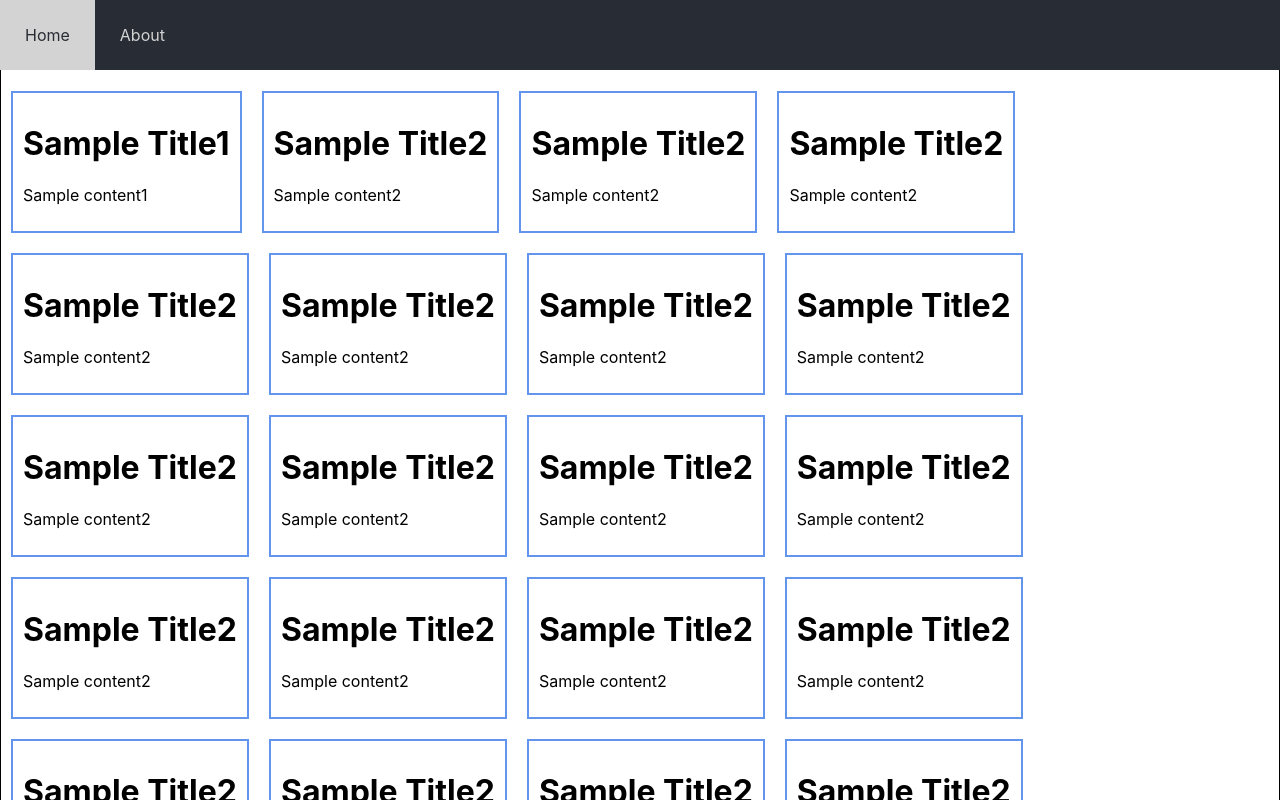
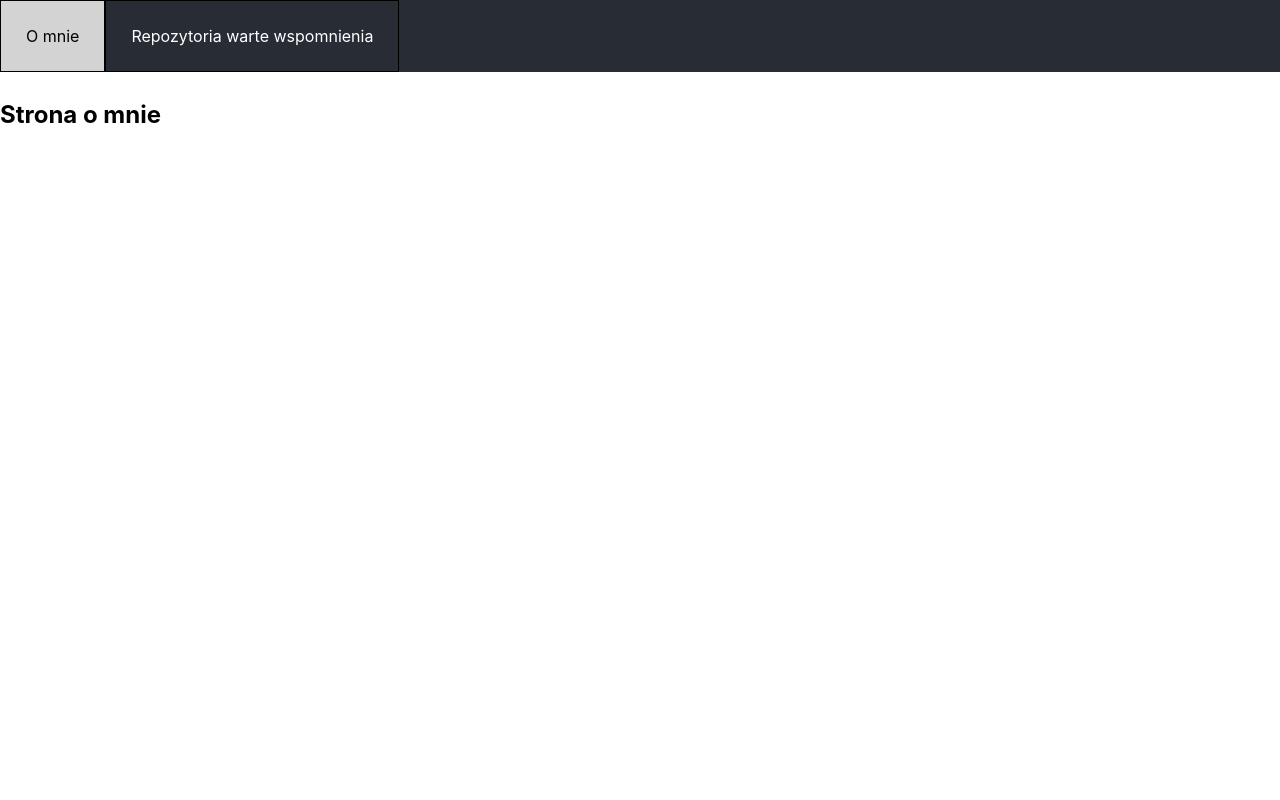
Before and after one commit to Szczygiel9/Protfolio, a React (Create React App) app: page / in a window 1280 px wide. Shown: the top 800 px of the page. Built offline with nearby package versions, Linux system fonts and the light colour scheme.

Commit message:
Routung with about and list

```diff
--- a/package.json
+++ b/package.json
@@ -31,5 +31,9 @@
       "last 1 firefox version",
       "last 1 safari version"
     ]
+  },
+  "devDependencies": {
+    "react-router": "^5.0.1",
+    "react-router-dom": "^5.0.1"
   }
 }
--- a/src/App.css
+++ b/src/App.css
@@ -1,15 +1,14 @@
 .Item {
     border: 2px solid cornflowerblue;
-    margin: 10px;
+    width: 90%;
     padding: 10px;
-    float: left;
+    margin: 5px;
 }
 
 .ItemList {
     border: 1px solid black;
-    display: inline-block;
-    float: left;
     padding-top: 80px;
+    width: 100%;
 }
 
 .Nav {
@@ -23,12 +22,24 @@
 
 .Nav a {
     float: left;
-    color: lightgray;
+    color: white;
     padding: 25px 25px;
     text-decoration: none;
+    border: 1px solid black;
 }
 
 .Nav a:hover {
     background-color: lightgray;
-    color: #282c34;
+    color: black;
+    text-decoration: none;
 }
+
+.ActiveLink {
+    color: black;
+    background-color: lightgray;
+    text-decoration: none;
+}
+
+.About {
+    padding-top: 80px;
+}
--- a/src/App.js
+++ b/src/App.js
@@ -1,15 +1,20 @@
 import React from 'react';
 import './App.css';
-import projects from "./data/SampleProjects";
 import ItemList from "./components/ItemList";
 import Header from "./components/Header";
+import {BrowserRouter as Router, Route} from 'react-router-dom';
+import About from "./components/About";
+import projects from "./data/SampleProjects";
 
 function App() {
     return (
-        <div className="App">
-            <Header/>
-            <ItemList projects={projects}/>
-        </div>
+        < Router>
+            <div className="App">
+                <Header/>
+                <Route exact path="/" component={About}/>
+                <Route path="/projects" component={() => <ItemList projects={projects}/>}/>
+            </div>
+        </Router>
     );
 }
 
--- /dev/null
+++ b/src/components/About.js
@@ -0,0 +1,10 @@
+import React from 'react';
+
+const About = () => {
+    return (
+        <div className='About'>
+            <h2>Strona o mnie</h2>
+        </div>
+    );
+};
+export default About;
--- a/src/components/Header.js
+++ b/src/components/Header.js
@@ -1,10 +1,11 @@
 import React from 'react';
+import {NavLink} from "react-router-dom";
 
 const Header = () => {
     return (
         <div className='Nav'>
-            <a href='#home'>Home</a>
-            <a href='#about'>About</a>
+            <NavLink exact activeClassName='ActiveLink' to="/">O mnie</NavLink>
+            <NavLink activeClassName='ActiveLink' to="/projects">Repozytoria warte wspomnienia</NavLink>
         </div>
     );
 };
```
Also changed, not shown: 1 other file (tests, documents, lock files or other folders).
